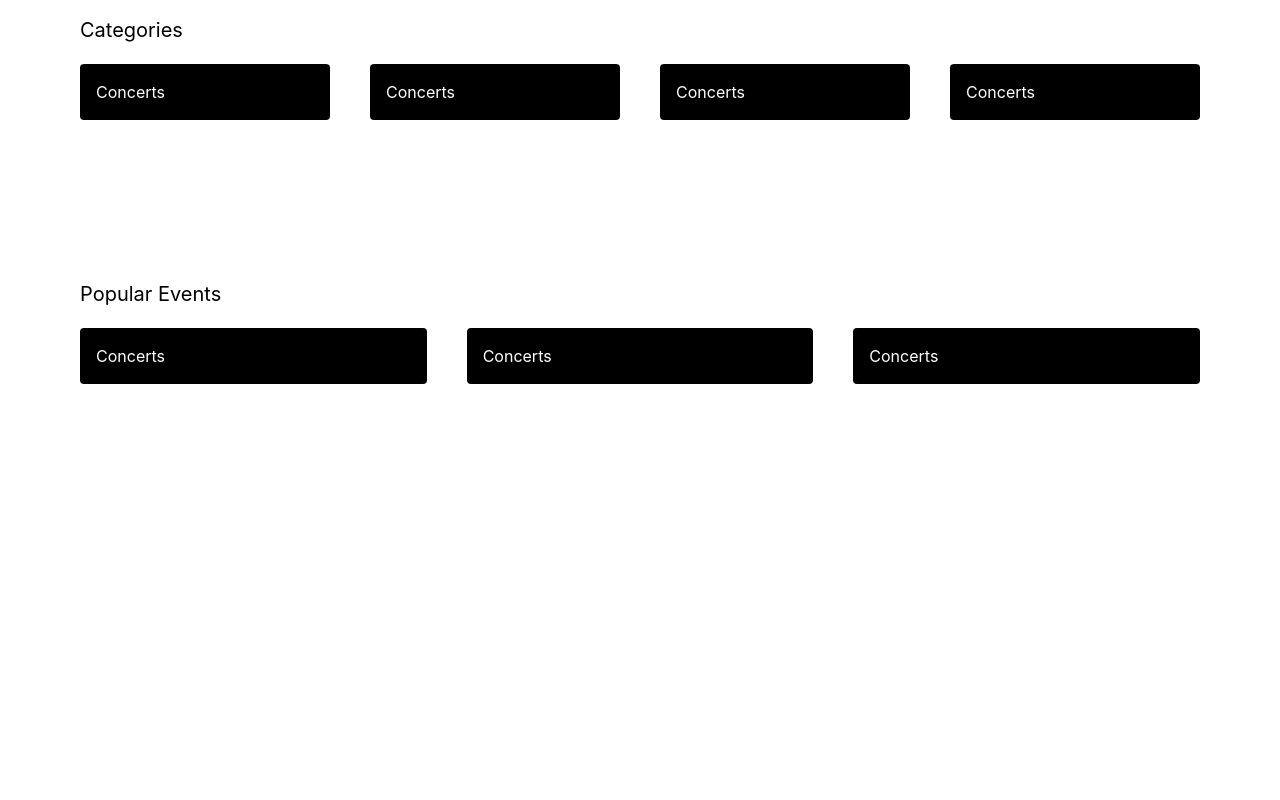
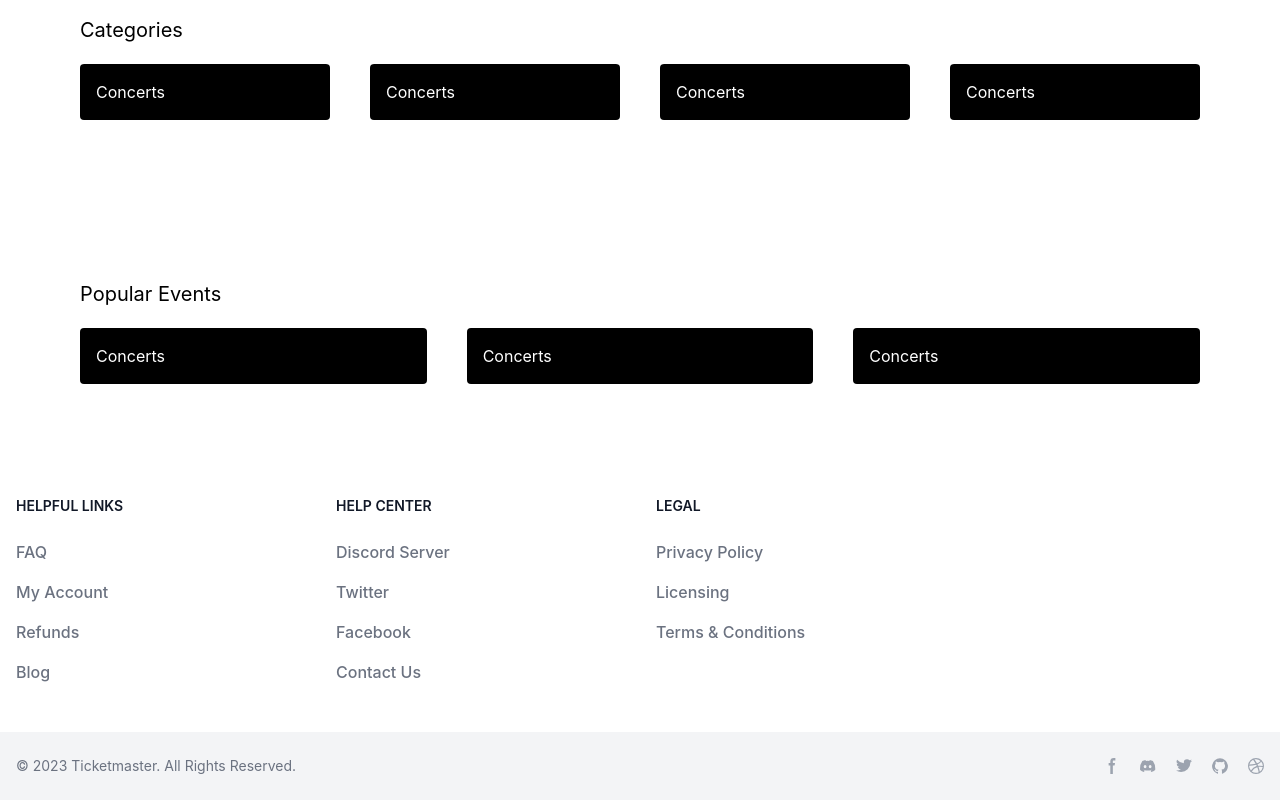
Before and after one commit to Christinamelwani/mini_project, a React (Create React App) app: page / in a window 1280 px wide. Shown: the part 698-1498 px from the top of the page. Before the commit the page ends 1162 px from the top, so only its background shows below. Built offline with nearby package versions, Linux system fonts and the light colour scheme.

Commit message:
Add footer

```diff
--- a/src/App.js
+++ b/src/App.js
@@ -1,4 +1,3 @@
-import logo from "./logo.svg";
 import "./App.css";
 
 function App() {
@@ -26,7 +25,7 @@
           <h2 className="text-3xl">Your next best night ever is waiting</h2>
           <h2 className="text-3xl">And we have the tickets</h2>
 
-          <div className="flex rounded border-2 p-4 rounded">
+          <div className="flex rounded border-2 p-4">
             <svg
               xmlns="http://www.w3.org/2000/svg"
               x="0px"
@@ -71,6 +70,96 @@
           <div className="bg-black text-white rounded p-4">Concerts</div>
         </div>
       </section>
+      <footer class="bg-white dark:bg-gray-900">
+        <div class="mx-auto w-full max-w-screen-xl">
+          <div class="grid grid-cols-2 gap-8 px-4 py-6 lg:py-8 md:grid-cols-4">
+            <div>
+                <h2 class="mb-6 text-sm font-semibold text-gray-900 uppercase dark:text-white">Helpful Links</h2>
+                <ul class="text-gray-500 dark:text-gray-400 font-medium">
+                    <li class="mb-4">
+                        <a href="#" class=" hover:underline">FAQ</a>
+                    </li>
+                    <li class="mb-4">
+                        <a href="#" class="hover:underline">My Account</a>
+                    </li>
+                    <li class="mb-4">
+                        <a href="#" class="hover:underline">Refunds</a>
+                    </li>
+                    <li class="mb-4">
+                        <a href="#" class="hover:underline">Blog</a>
+                    </li>
+                </ul>
+            </div>
+            <div>
+                <h2 class="mb-6 text-sm font-semibold text-gray-900 uppercase dark:text-white">Help center</h2>
+                <ul class="text-gray-500 dark:text-gray-400 font-medium">
+                    <li class="mb-4">
+                        <a href="#" class="hover:underline">Discord Server</a>
+                    </li>
+                    <li class="mb-4">
+                        <a href="#" class="hover:underline">Twitter</a>
+                    </li>
+                    <li class="mb-4">
+                        <a href="#" class="hover:underline">Facebook</a>
+                    </li>
+                    <li class="mb-4">
+                        <a href="#" class="hover:underline">Contact Us</a>
+                    </li>
+                </ul>
+            </div>
+            <div>
+                <h2 class="mb-6 text-sm font-semibold text-gray-900 uppercase dark:text-white">Legal</h2>
+                <ul class="text-gray-500 dark:text-gray-400 font-medium">
+                    <li class="mb-4">
+                        <a href="#" class="hover:underline">Privacy Policy</a>
+                    </li>
+                    <li class="mb-4">
+                        <a href="#" class="hover:underline">Licensing</a>
+                    </li>
+                    <li class="mb-4">
+                        <a href="#" class="hover:underline">Terms &amp; Conditions</a>
+                    </li>
+                </ul>
+            </div>
+        </div>
+        <div class="px-4 py-6 bg-gray-100 dark:bg-gray-900 md:flex md:items-center md:justify-between">
+            <span class="text-sm text-gray-500 dark:text-gray-300 sm:text-center">© 2023 <a href="https://flowbite.com/">Ticketmaster</a>. All Rights Reserved.
+            </span>
+            <div class="flex mt-4 space-x-5 sm:justify-center md:mt-0">
+                <a href="#" class="text-gray-400 hover:text-gray-900 dark:hover:text-white">
+                      <svg class="w-4 h-4" aria-hidden="true" xmlns="http://www.w3.org/2000/svg" fill="currentColor" viewBox="0 0 8 19">
+                            <path fill-rule="evenodd" d="M6.135 3H8V0H6.135a4.147 4.147 0 0 0-4.142 4.142V6H0v3h2v9.938h3V9h2.021l.592-3H5V3.591A.6.6 0 0 1 5.592 3h.543Z" clip-rule="evenodd"/>
+                        </svg>
+                      <span class="sr-only">Facebook page</span>
+                  </a>
+                  <a href="#" class="text-gray-400 hover:text-gray-900 dark:hover:text-white">
+                      <svg class="w-4 h-4" aria-hidden="true" xmlns="http://www.w3.org/2000/svg" fill="currentColor" viewBox="0 0 21 16">
+                            <path d="M16.942 1.556a16.3 16.3 0 0 0-4.126-1.3 12.04 12.04 0 0 0-.529 1.1 15.175 15.175 0 0 0-4.573 0 11.585 11.585 0 0 0-.535-1.1 16.274 16.274 0 0 0-4.129 1.3A17.392 17.392 0 0 0 .182 13.218a15.785 15.785 0 0 0 4.963 2.521c.41-.564.773-1.16 1.084-1.785a10.63 10.63 0 0 1-1.706-.83c.143-.106.283-.217.418-.33a11.664 11.664 0 0 0 10.118 0c.137.113.277.224.418.33-.544.328-1.116.606-1.71.832a12.52 12.52 0 0 0 1.084 1.785 16.46 16.46 0 0 0 5.064-2.595 17.286 17.286 0 0 0-2.973-11.59ZM6.678 10.813a1.941 1.941 0 0 1-1.8-2.045 1.93 1.93 0 0 1 1.8-2.047 1.919 1.919 0 0 1 1.8 2.047 1.93 1.93 0 0 1-1.8 2.045Zm6.644 0a1.94 1.94 0 0 1-1.8-2.045 1.93 1.93 0 0 1 1.8-2.047 1.918 1.918 0 0 1 1.8 2.047 1.93 1.93 0 0 1-1.8 2.045Z"/>
+                        </svg>
+                      <span class="sr-only">Discord community</span>
+                  </a>
+                  <a href="#" class="text-gray-400 hover:text-gray-900 dark:hover:text-white">
+                      <svg class="w-4 h-4" aria-hidden="true" xmlns="http://www.w3.org/2000/svg" fill="currentColor" viewBox="0 0 20 17">
+                        <path fill-rule="evenodd" d="M20 1.892a8.178 8.178 0 0 1-2.355.635 4.074 4.074 0 0 0 1.8-2.235 8.344 8.344 0 0 1-2.605.98A4.13 4.13 0 0 0 13.85 0a4.068 4.068 0 0 0-4.1 4.038 4 4 0 0 0 .105.919A11.705 11.705 0 0 1 1.4.734a4.006 4.006 0 0 0 1.268 5.392 4.165 4.165 0 0 1-1.859-.5v.05A4.057 4.057 0 0 0 4.1 9.635a4.19 4.19 0 0 1-1.856.07 4.108 4.108 0 0 0 3.831 2.807A8.36 8.36 0 0 1 0 14.184 11.732 11.732 0 0 0 6.291 16 11.502 11.502 0 0 0 17.964 4.5c0-.177 0-.35-.012-.523A8.143 8.143 0 0 0 20 1.892Z" clip-rule="evenodd"/>
+                    </svg>
+                      <span class="sr-only">Twitter page</span>
+                  </a>
+                  <a href="#" class="text-gray-400 hover:text-gray-900 dark:hover:text-white">
+                      <svg class="w-4 h-4" aria-hidden="true" xmlns="http://www.w3.org/2000/svg" fill="currentColor" viewBox="0 0 20 20">
+                            <path fill-rule="evenodd" d="M10 .333A9.911 9.911 0 0 0 6.866 19.65c.5.092.678-.215.678-.477 0-.237-.01-1.017-.014-1.845-2.757.6-3.338-1.169-3.338-1.169a2.627 2.627 0 0 0-1.1-1.451c-.9-.615.07-.6.07-.6a2.084 2.084 0 0 1 1.518 1.021 2.11 2.11 0 0 0 2.884.823c.044-.503.268-.973.63-1.325-2.2-.25-4.516-1.1-4.516-4.9A3.832 3.832 0 0 1 4.7 7.068a3.56 3.56 0 0 1 .095-2.623s.832-.266 2.726 1.016a9.409 9.409 0 0 1 4.962 0c1.89-1.282 2.717-1.016 2.717-1.016.366.83.402 1.768.1 2.623a3.827 3.827 0 0 1 1.02 2.659c0 3.807-2.319 4.644-4.525 4.889a2.366 2.366 0 0 1 .673 1.834c0 1.326-.012 2.394-.012 2.72 0 .263.18.572.681.475A9.911 9.911 0 0 0 10 .333Z" clip-rule="evenodd"/>
+                      </svg>
+                      <span class="sr-only">GitHub account</span>
+                  </a>
+                  <a href="#" class="text-gray-400 hover:text-gray-900 dark:hover:text-white">
+                      <svg class="w-4 h-4" aria-hidden="true" xmlns="http://www.w3.org/2000/svg" fill="currentColor" viewBox="0 0 20 20">
+                        <path fill-rule="evenodd" d="M10 0a10 10 0 1 0 10 10A10.009 10.009 0 0 0 10 0Zm6.613 4.614a8.523 8.523 0 0 1 1.93 5.32 20.094 20.094 0 0 0-5.949-.274c-.059-.149-.122-.292-.184-.441a23.879 23.879 0 0 0-.566-1.239 11.41 11.41 0 0 0 4.769-3.366ZM8 1.707a8.821 8.821 0 0 1 2-.238 8.5 8.5 0 0 1 5.664 2.152 9.608 9.608 0 0 1-4.476 3.087A45.758 45.758 0 0 0 8 1.707ZM1.642 8.262a8.57 8.57 0 0 1 4.73-5.981A53.998 53.998 0 0 1 9.54 7.222a32.078 32.078 0 0 1-7.9 1.04h.002Zm2.01 7.46a8.51 8.51 0 0 1-2.2-5.707v-.262a31.64 31.64 0 0 0 8.777-1.219c.243.477.477.964.692 1.449-.114.032-.227.067-.336.1a13.569 13.569 0 0 0-6.942 5.636l.009.003ZM10 18.556a8.508 8.508 0 0 1-5.243-1.8 11.717 11.717 0 0 1 6.7-5.332.509.509 0 0 1 .055-.02 35.65 35.65 0 0 1 1.819 6.476 8.476 8.476 0 0 1-3.331.676Zm4.772-1.462A37.232 37.232 0 0 0 13.113 11a12.513 12.513 0 0 1 5.321.364 8.56 8.56 0 0 1-3.66 5.73h-.002Z" clip-rule="evenodd"/>
+                    </svg>
+                      <span class="sr-only">Dribbble account</span>
+                  </a>
+            </div>
+          </div>
+        </div>
+      </footer>
     </div>
   );
 }
```
